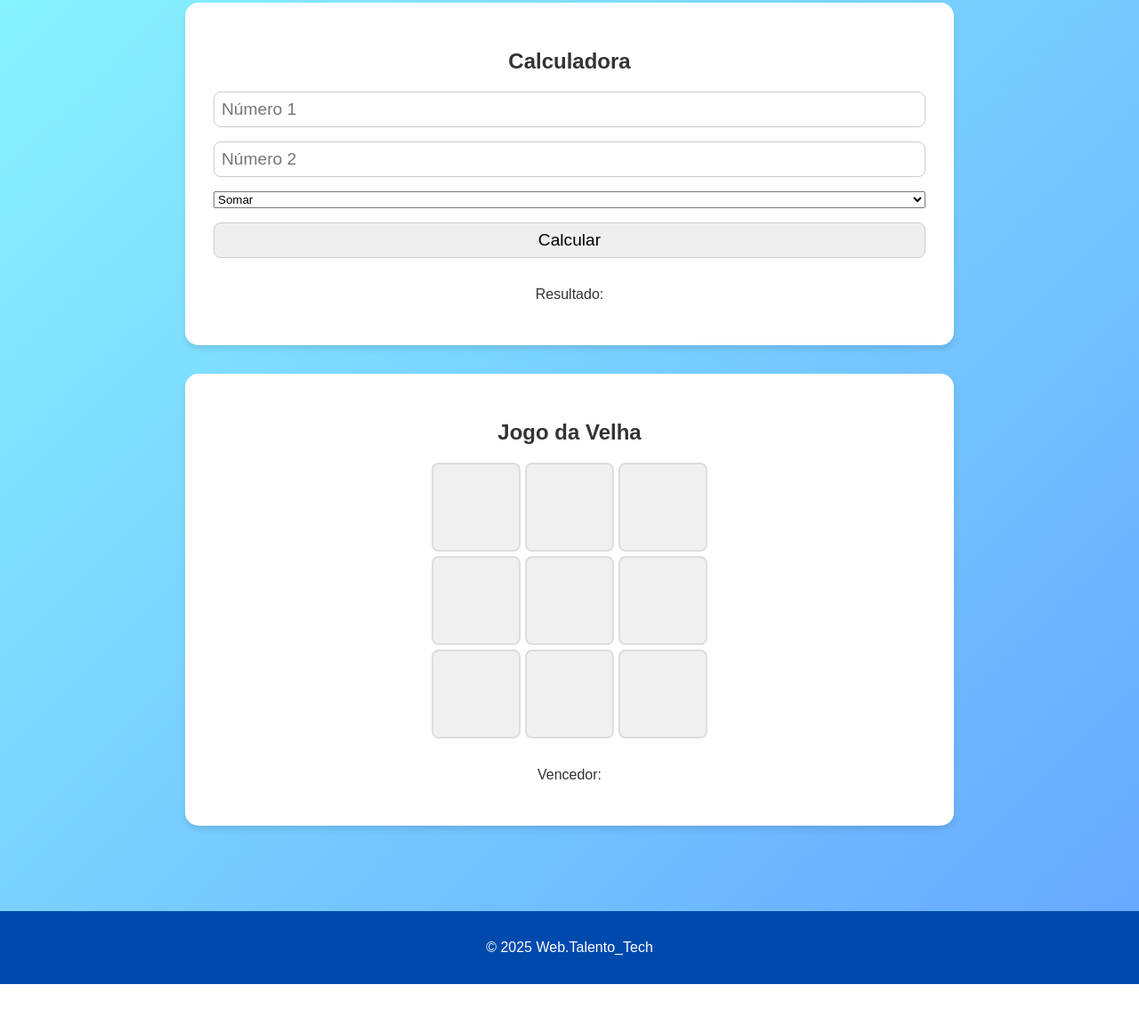
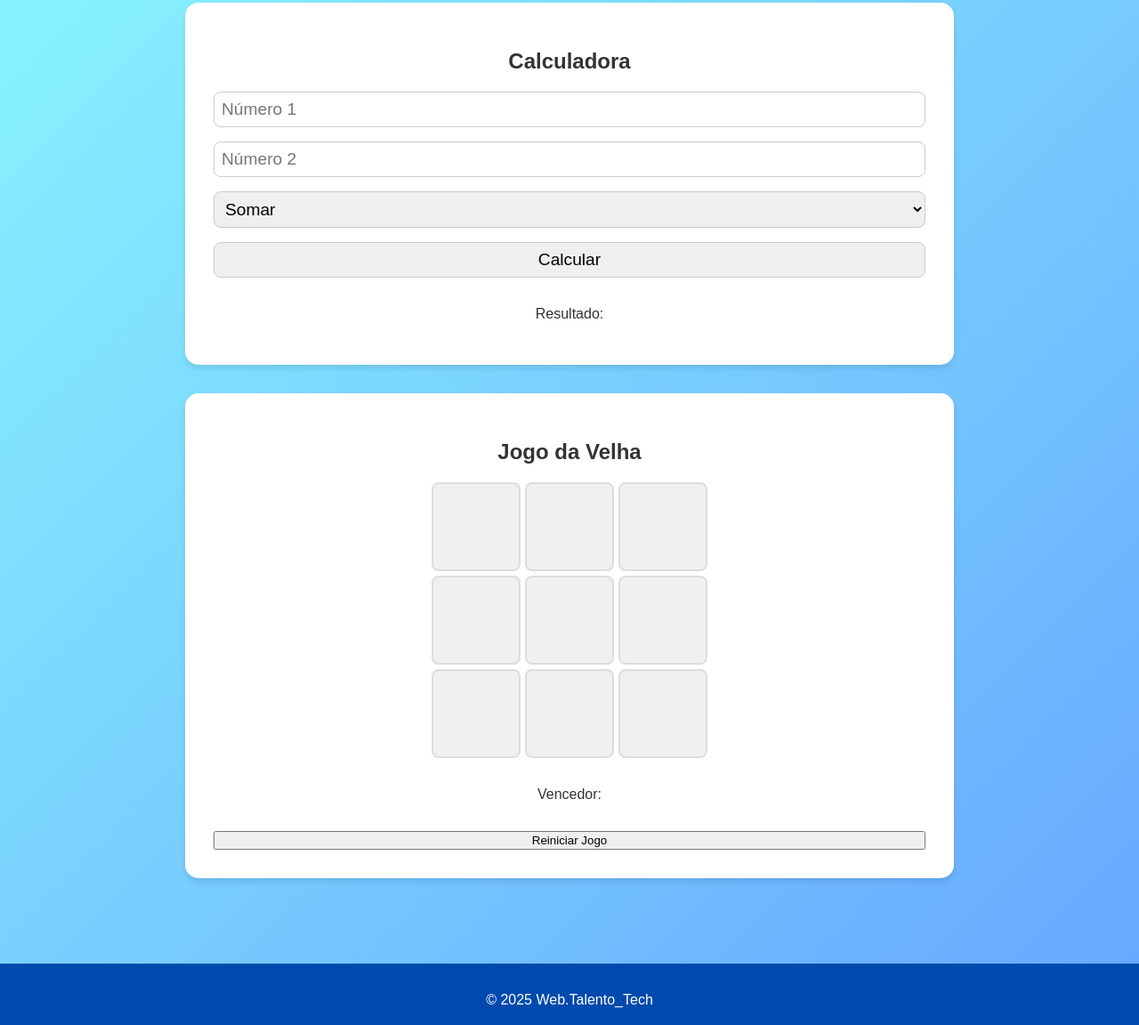
Before and after one commit to pedrin454/pedrin454.github.io, a plain HTML site: page index.html in a window 1280 px wide. Shown: the part 138-1290 px from the top of the page at 89% size. Before the commit the page ends 1244 px from the top, so only its background shows below. Drawn offline with Linux system fonts and the light colour scheme.

Commit message:
modified:   index.html

```diff
--- a/index.html
+++ b/index.html
@@ -45,7 +45,7 @@
             gap: 1rem;
         }
 
-        .calculator input, .calculator button {
+        .calculator input, .calculator button, .calculator select {
             padding: 0.5rem;
             font-size: 1.2rem;
             border: 1px solid #ccc;
@@ -114,6 +114,7 @@
                     <button onclick="makeMove(8)"></button>
                 </div>
                 <p id="winner">Vencedor: </p>
+                <button onclick="resetGame()">Reiniciar Jogo</button>
             </div>
         </section>
     </main>
@@ -145,7 +146,7 @@
                     result = num1 * num2;
                     break;
                 case 'divide':
-                    result = num1 / num2;
+                    result = num2 !== 0 ? num1 / num2 : 'Erro: divisão por zero';
                     break;
                 default:
                     result = 'Operação inválida';
@@ -190,6 +191,19 @@
                 currentPlayer = currentPlayer === 'X' ? 'O' : 'X';
             }
         }
+
+        function resetGame() {
+            board = ['', '', '', '', '', '', '', '', ''];
+            currentPlayer = 'X';
+            gameOver = false;
+
+            const buttons = document.getElementById('grid').children;
+            for (let button of buttons) {
+                button.textContent = '';
+            }
+
+            document.getElementById('winner').textContent = 'Vencedor: ';
+        }
     </script>
 </body>
 </html>
```
